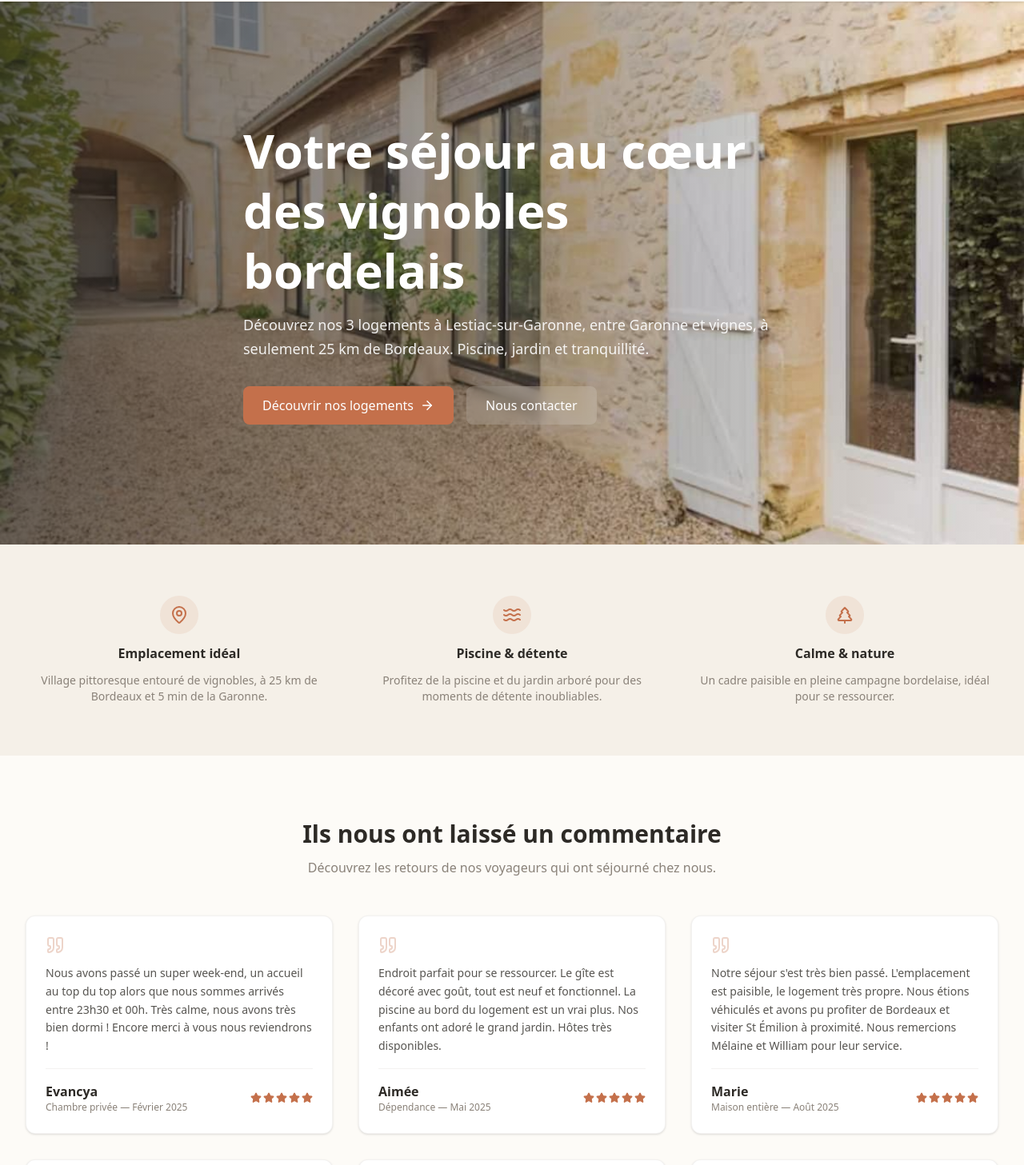
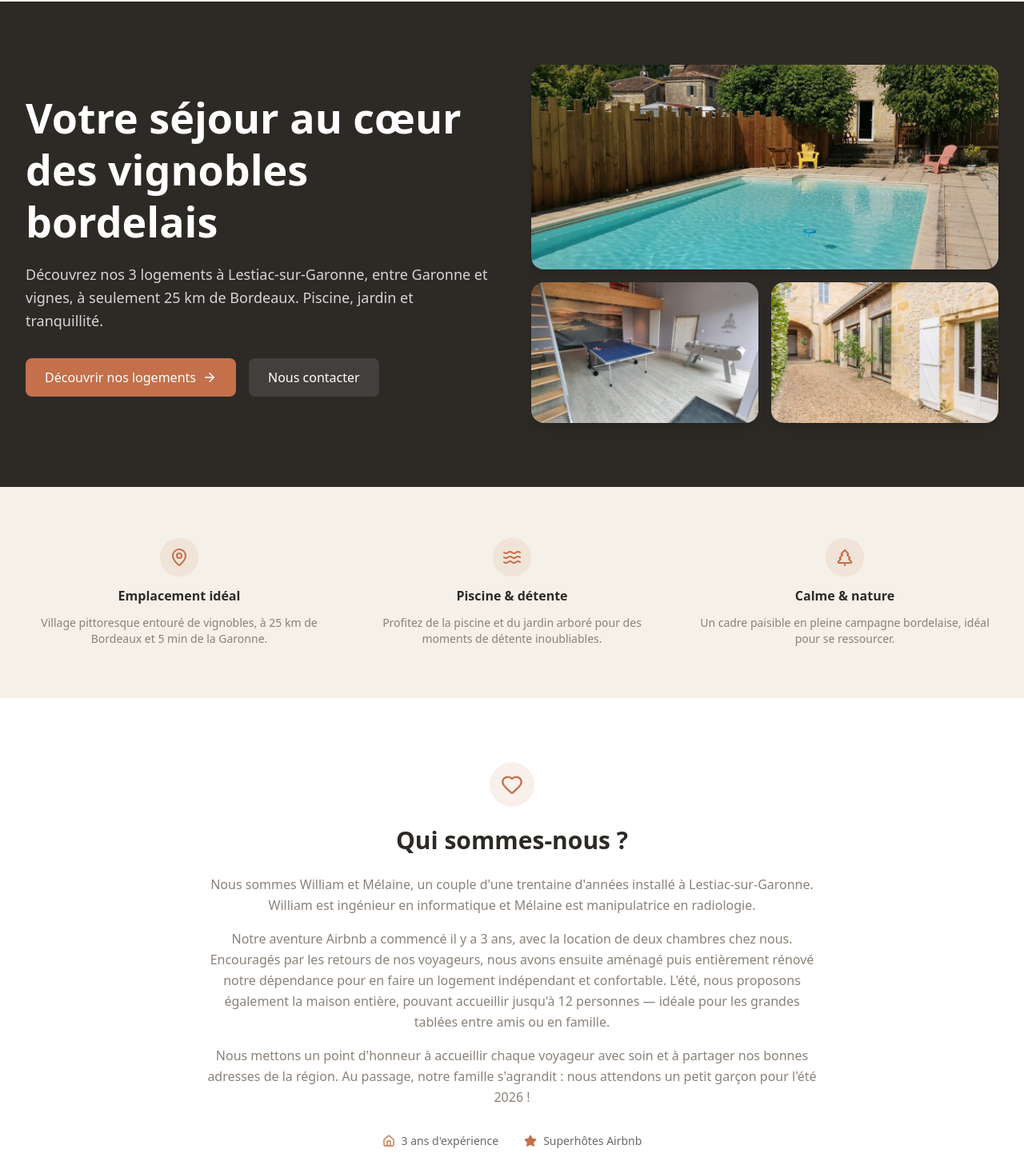
Before and after one commit to william-estupina/location-maison, a React (Vite) app: page / in a window 1280 px wide. Shown: the part 63-1520 px from the top of the page at 80% size. Built offline with nearby package versions, Linux system fonts and the light colour scheme.

Commit message:
mode mosaique sur l'écran home

```diff
--- a/src/pages/Home.tsx
+++ b/src/pages/Home.tsx
@@ -1,5 +1,5 @@
 import { Link } from 'react-router';
-import { ArrowRight, MapPin, Waves, TreePine, Star, Quote } from 'lucide-react';
+import { ArrowRight, MapPin, Waves, TreePine, Star, Quote, Heart, Home as HomeIcon } from 'lucide-react';
 import { properties } from '../data/properties';
 import { reviews } from '../data/reviews';
 import PropertyCard from '../components/PropertyCard';
@@ -11,21 +11,15 @@ export default function Home() {
   return (
     <>
       {/* Hero */}
-      <section className="relative h-[85vh] min-h-[500px] flex items-center">
-        <div className="absolute inset-0">
-          <img
-            src={properties[1].photos[0]}
-            alt="Vue de la propriété à Lestiac-sur-Garonne"
-            className="w-full h-full object-cover"
-          />
-          <div className="absolute inset-0 bg-gradient-to-r from-charcoal/70 via-charcoal/40 to-transparent" />
-        </div>
-        <div className="relative max-w-7xl mx-auto px-4 sm:px-6 lg:px-8">
-          <div className="max-w-2xl">
-            <h1 className="text-4xl sm:text-5xl lg:text-6xl font-bold text-white leading-tight">
+      <section className="bg-charcoal">
+        <div className="max-w-7xl mx-auto px-4 sm:px-6 lg:px-8">
+          <div className="grid grid-cols-1 lg:grid-cols-2 gap-8 lg:gap-12 items-center py-16 lg:py-20">
+            {/* Left — Text */}
+            <div>
+              <h1 className="text-4xl sm:text-5xl lg:text-[3.25rem] font-bold text-white leading-tight">
                 Votre séjour au cœur des vignobles bordelais
               </h1>
-            <p className="mt-4 text-lg text-white/90 leading-relaxed">
+              <p className="mt-5 text-lg text-white/80 leading-relaxed">
                 Découvrez nos 3 logements à Lestiac-sur-Garonne, entre Garonne et vignes,
                 à seulement 25 km de Bordeaux. Piscine, jardin et tranquillité.
               </p>
@@ -39,10 +33,39 @@ export default function Home() {
                 </Link>
                 <Link
                   to="/contact"
-                className="inline-flex items-center gap-2 bg-white/15 hover:bg-white/25 text-white font-medium px-6 py-3 rounded-lg backdrop-blur-sm transition-colors"
+                  className="inline-flex items-center gap-2 bg-white/10 hover:bg-white/20 text-white font-medium px-6 py-3 rounded-lg transition-colors"
                 >
                   Nous contacter
                 </Link>
+              </div>
+            </div>
+
+            {/* Right — Photo mosaic */}
+            <div className="relative grid grid-cols-2 gap-3 lg:gap-4">
+              {/* Large photo — Pool (spans 2 cols) */}
+              <div className="col-span-2 overflow-hidden rounded-2xl shadow-lg">
+                <img
+                  src="/images/maison-entiere/photo2.jpeg"
+                  alt="Piscine avec vue sur le village de Lestiac-sur-Garonne"
+                  className="w-full h-48 sm:h-56 lg:h-64 object-cover"
+                />
+              </div>
+              {/* Bottom-left — Game room */}
+              <div className="overflow-hidden rounded-2xl shadow-lg">
+                <img
+                  src="/images/maison-entiere/photo1.jpeg"
+                  alt="Salle de jeux avec table de ping-pong et baby-foot"
+                  className="w-full h-32 sm:h-40 lg:h-44 object-cover"
+                />
+              </div>
+              {/* Bottom-right — Stone facade */}
+              <div className="overflow-hidden rounded-2xl shadow-lg">
+                <img
+                  src="/images/maison-entiere/photo6.png"
+                  alt="Façade en pierre de la maison"
+                  className="w-full h-32 sm:h-40 lg:h-44 object-cover"
+                />
+              </div>
             </div>
           </div>
         </div>
@@ -79,6 +102,48 @@ export default function Home() {
                 <p className="text-sm text-warm-gray">
                   Un cadre paisible en pleine campagne bordelaise, idéal pour se ressourcer.
                 </p>
+              </div>
+            </div>
+          </FadeIn>
+        </div>
+      </section>
+
+      {/* À propos */}
+      <section className="py-20 bg-white">
+        <div className="max-w-7xl mx-auto px-4 sm:px-6 lg:px-8">
+          <FadeIn>
+            <div className="max-w-3xl mx-auto text-center">
+              <div className="inline-flex items-center justify-center w-14 h-14 rounded-full bg-terracotta/10 text-terracotta mb-6">
+                <Heart size={28} />
+              </div>
+              <h2 className="text-3xl font-bold text-charcoal">Qui sommes-nous ?</h2>
+              <p className="mt-6 text-warm-gray leading-relaxed">
+                Nous sommes William et Mélaine, un couple d'une trentaine d'années installé à
+                Lestiac-sur-Garonne. William est ingénieur en informatique et Mélaine est
+                manipulatrice en radiologie.
+              </p>
+              <p className="mt-4 text-warm-gray leading-relaxed">
+                Notre aventure Airbnb a commencé il y a 3 ans, avec la location de deux
+                chambres chez nous. Encouragés par les retours de nos voyageurs, nous avons
+                ensuite aménagé puis entièrement rénové notre dépendance pour en faire un
+                logement indépendant et confortable. L'été, nous proposons également la maison
+                entière, pouvant accueillir jusqu'à 12 personnes — idéale pour les grandes
+                tablées entre amis ou en famille.
+              </p>
+              <p className="mt-4 text-warm-gray leading-relaxed">
+                Nous mettons un point d'honneur à accueillir chaque voyageur avec soin et à
+                partager nos bonnes adresses de la région. Au passage, notre famille s'agrandit :
+                nous attendons un petit garçon pour l'été 2026 !
+              </p>
+              <div className="mt-8 flex items-center justify-center gap-8 text-sm text-charcoal/70">
+                <div className="flex items-center gap-2">
+                  <HomeIcon size={16} className="text-terracotta" />
+                  <span>3 ans d'expérience</span>
+                </div>
+                <div className="flex items-center gap-2">
+                  <Star size={16} className="fill-terracotta text-terracotta" />
+                  <span>Superhôtes Airbnb</span>
+                </div>
               </div>
             </div>
           </FadeIn>
```
Lines whose indentation alone changed are shown as unchanged.
